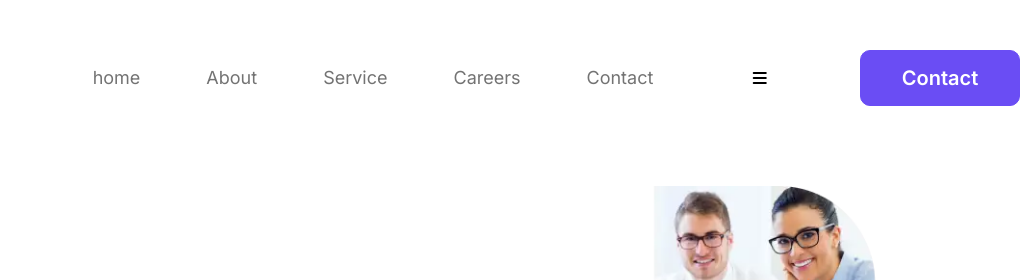
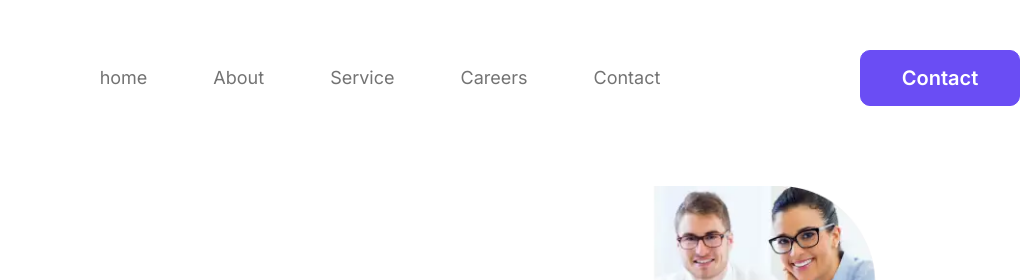
Before and after one commit to SajidUAbir/Agenc, a plain HTML site: page index.html in a window 1280 px wide. Shown: the top 280 px of the page, 260-1280 px from the left. Drawn offline with nearby package versions, Linux system fonts and the light colour scheme.

Commit message:
fixed mobile menu

```diff
--- a/index.html
+++ b/index.html
@@ -37,7 +37,7 @@
                    <li><a class="hover:text-blue" href="#">Contact</a></li>
                </ul>
            </div>
-           <div class="menu">
+           <div class="menu md:hidden block">
                <button><i class="fa-solid fa-bars"></i></button>
            </div>
            <div class="hidden md:block md:w-1/5 text-end">
```
